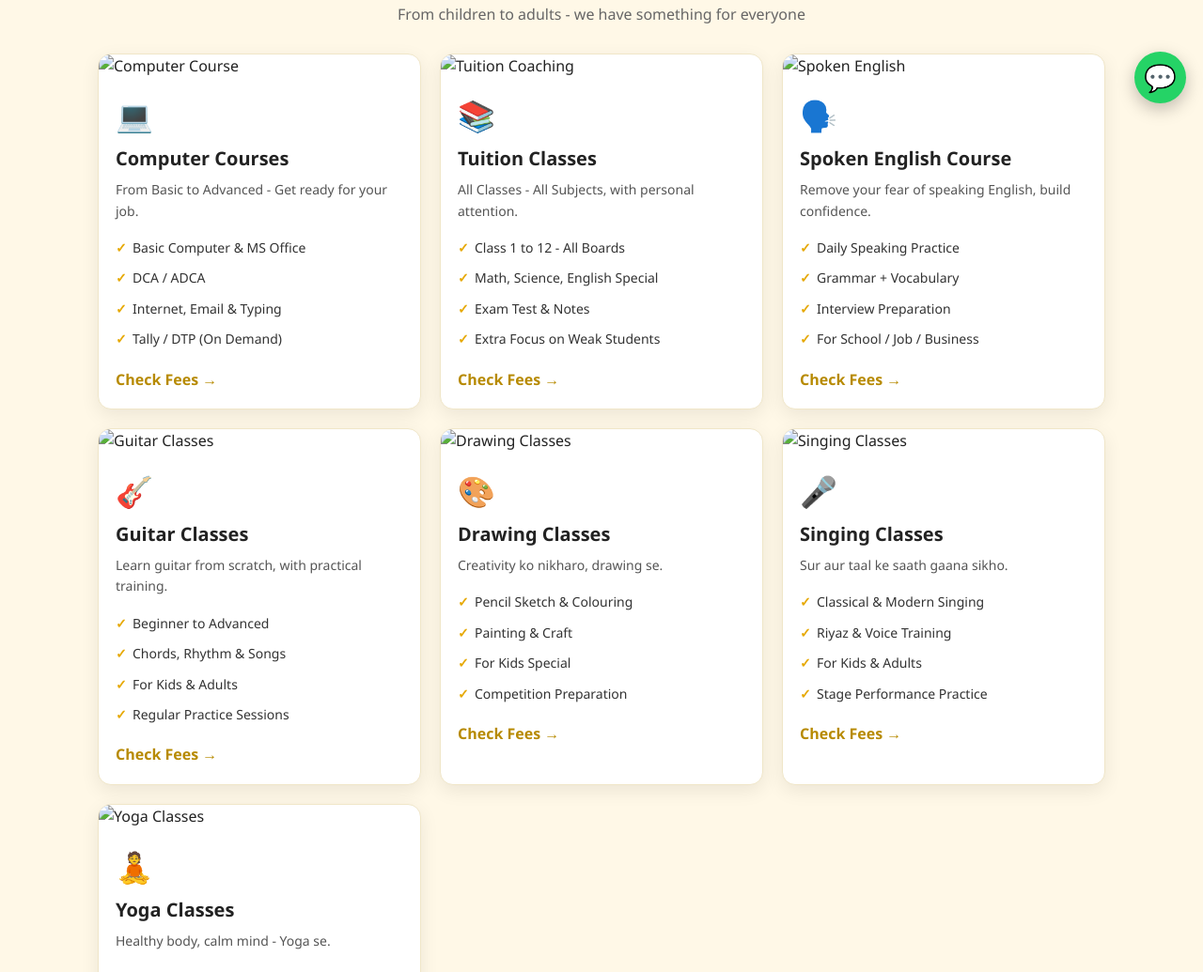
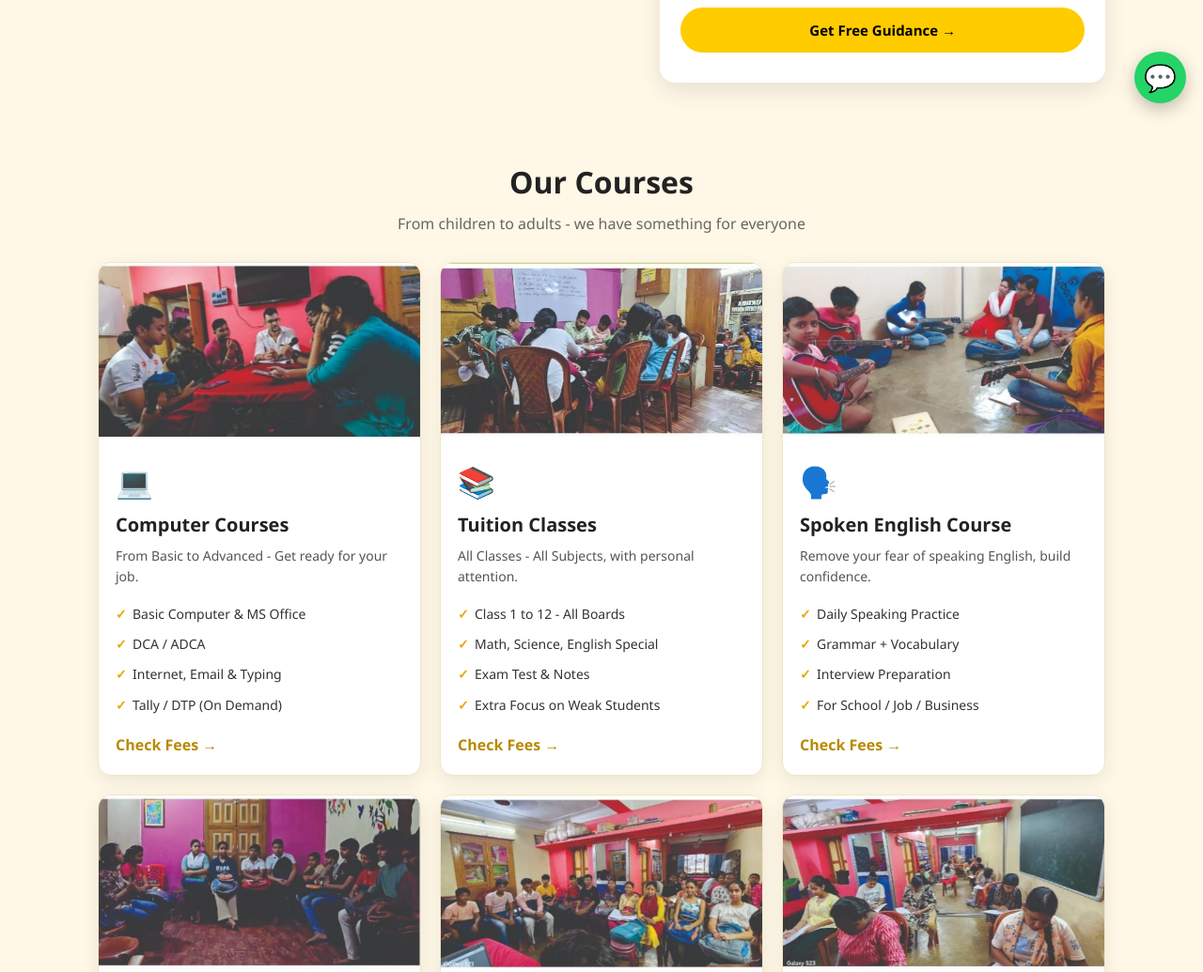
Before and after one commit to akash0017/ukhra-smart-career-academy, a plain HTML site: page index.html in a window 1280 px wide. Shown: the part 672-1707 px from the top of the page at 94% size. Drawn offline with Linux system fonts and the light colour scheme; files whose address does not match are found by name.

Commit message:
Update index.html

```diff
--- a/index.html
+++ b/index.html
@@ -42,7 +42,7 @@
 <p class="hero-addr">📍 M.G. Road, Ukhra, Natun Hattala, P.O. Ukhra - 713363</p>
 </div>
 <div class="hero-right">
-<img src="images/image_7.jpg" alt="Sir Teaching in Classroom" class="hero-img">
+<img src="image_7.jpg" alt="Sir Teaching in Classroom" class="hero-img">
 <div class="hero-card">
 <h3>Get Free Career Guidance</h3>
 <p>Confused about which course to choose? Message us on WhatsApp, we will guide you.</p>
@@ -61,49 +61,49 @@
 
 <!-- 1. COMPUTER COURSES -->
 <div class="card">
-<img src="images/image_6.jpg" alt="Computer Course">
+<img src="image_6.jpg" alt="Computer Course">
 <div class="icon">💻</div><h3>Computer Courses</h3><p>From Basic to Advanced - Get ready for your job.</p>
 <ul><li>Basic Computer & MS Office</li><li>DCA / ADCA</li><li>Internet, Email & Typing</li><li>Tally / DTP (On Demand)</li></ul>
 <a href="https://wa.me/919614126284?text=I%20want%20to%20know%20Computer%20Course%20Fees">Check Fees →</a></div>
 
 <!-- 2. TUITION CLASSES -->
 <div class="card">
-<img src="images/Image_3.jpg" alt="Tuition Coaching">
+<img src="Image_3.jpg" alt="Tuition Coaching">
 <div class="icon">📚</div><h3>Tuition Classes</h3><p>All Classes - All Subjects, with personal attention.</p>
 <ul><li>Class 1 to 12 - All Boards</li><li>Math, Science, English Special</li><li>Exam Test & Notes</li><li>Extra Focus on Weak Students</li></ul>
 <a href="https://wa.me/919614126284?text=I%20want%20to%20know%20about%20Tuition">Check Fees →</a></div>
 
 <!-- 3. SPOKEN ENGLISH -->
 <div class="card">
-<img src="images/Image_8.jpg" alt="Spoken English">
+<img src="Image_8.jpg" alt="Spoken English">
 <div class="icon">🗣️</div><h3>Spoken English Course</h3><p>Remove your fear of speaking English, build confidence.</p>
 <ul><li>Daily Speaking Practice</li><li>Grammar + Vocabulary</li><li>Interview Preparation</li><li>For School / Job / Business</li></ul>
 <a href="https://wa.me/919614126284?text=I%20want%20to%20know%20Spoken%20English%20Fees">Check Fees →</a></div>
 
 <!-- 4. GUITAR CLASSES -->
 <div class="card">
-<img src="images/image_1.jpg" alt="Guitar Classes">
+<img src="image_1.jpg" alt="Guitar Classes">
 <div class="icon">🎸</div><h3>Guitar Classes</h3><p>Learn guitar from scratch, with practical training.</p>
 <ul><li>Beginner to Advanced</li><li>Chords, Rhythm & Songs</li><li>For Kids & Adults</li><li>Regular Practice Sessions</li></ul>
 <a href="https://wa.me/919614126284?text=I%20want%20to%20know%20Guitar%20Class%20Fees">Check Fees →</a></div>
 
 <!-- 5. DRAWING CLASSES -->
 <div class="card">
-<img src="images/image_5.jpg" alt="Drawing Classes">
+<img src="image_5.jpg" alt="Drawing Classes">
 <div class="icon">🎨</div><h3>Drawing Classes</h3><p>Creativity ko nikharo, drawing se.</p>
 <ul><li>Pencil Sketch & Colouring</li><li>Painting & Craft</li><li>For Kids Special</li><li>Competition Preparation</li></ul>
 <a href="https://wa.me/919614126284?text=I%20want%20to%20know%20Drawing%20Class%20Fees">Check Fees →</a></div>
 
 <!-- 6. SINGING CLASSES -->
 <div class="card">
-<img src="images/image_2.jpg" alt="Singing Classes">
+<img src="image_2.jpg" alt="Singing Classes">
 <div class="icon">🎤</div><h3>Singing Classes</h3><p>Sur aur taal ke saath gaana sikho.</p>
 <ul><li>Classical & Modern Singing</li><li>Riyaz & Voice Training</li><li>For Kids & Adults</li><li>Stage Performance Practice</li></ul>
 <a href="https://wa.me/919614126284?text=I%20want%20to%20know%20Singing%20Class%20Fees">Check Fees →</a></div>
 
 <!-- 7. YOGA CLASSES -->
 <div class="card">
-<img src="images/image_9.jpg" alt="Yoga Classes">
+<img src="image_9.jpg" alt="Yoga Classes">
 <div class="icon">🧘</div><h3>Yoga Classes</h3><p>Healthy body, calm mind - Yoga se.</p>
 <ul><li>Yoga & Meditation</li><li>Flexibility & Fitness</li><li>For All Age Groups</li><li>Morning & Evening Batches</li></ul>
 <a href="https://wa.me/919614126284?text=I%20want%20to%20know%20Yoga%20Class%20Fees">Check Fees →</a></div>
@@ -131,10 +131,10 @@
 <h2>Our Campus & Activities</h2>
 <p class="sub">Real classes, real students, real learning</p>
 <div class="gallery">
-<img src="images/image_1.jpg" alt="Drawing Activity">
-<img src="images/image_2.jpg" alt="Guitar Class">
-<img src="images/image_5.jpg" alt="Group Class">
-<img src="images/image_9.jpg" alt="Exam Practice">
+<img src="image_1.jpg" alt="Drawing Activity">
+<img src="image_2.jpg" alt="Guitar Class">
+<img src="image_5.jpg" alt="Group Class">
+<img src="image_9.jpg" alt="Exam Practice">
 </div>
 </section>
 
```
